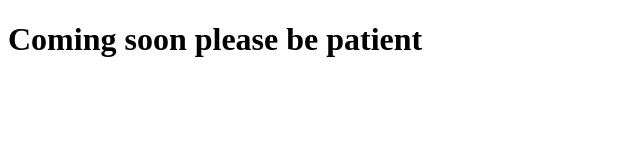
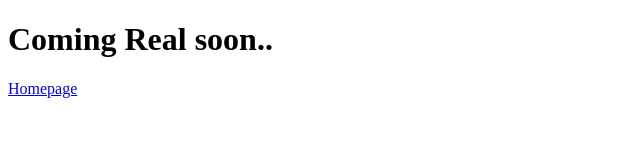
Before and after one commit to bakamono12/CV, a plain HTML site: page coming_soon.html in a window 1280 px wide. Shown: the whole page, without its empty margins (0-640 px from the left). Drawn offline with Linux system fonts and the light colour scheme.

Commit message:
Update coming_soon.html

```diff
--- a/coming_soon.html
+++ b/coming_soon.html
@@ -2,9 +2,11 @@
 <html lang="en">
 <head>
     <meta charset="UTF-8">
+    <link rel="stylesheet" href="./css/style.css">
     <title>Coming soon</title>
 </head>
 <body>
-<h1>Coming soon please be patient</h1>
+<h1>Coming Real soon..</h1>
+<a href="index.html">Homepage</a>
 </body>
 </html>
```
